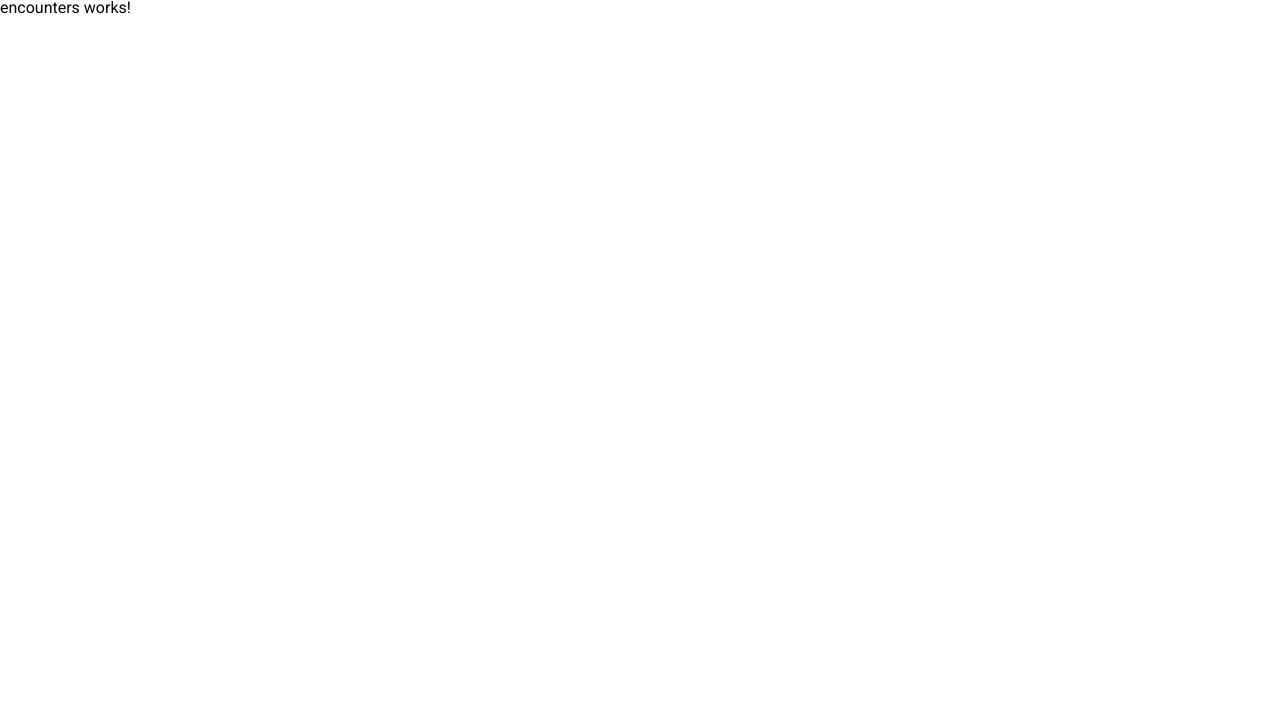
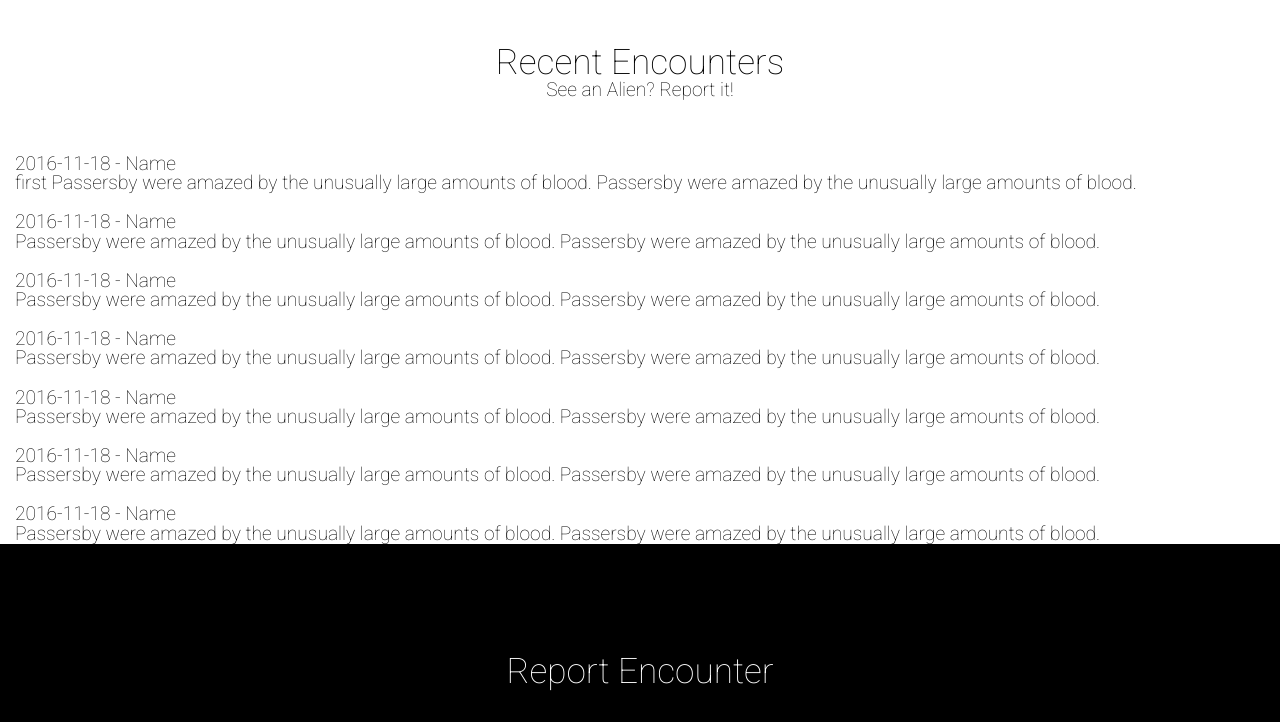
Before and after one commit to MisterPeddler/mars-colony, an Angular app: page /encounters in a window 1280 px wide. Shown: the top 722 px of the page. Built offline with nearby package versions, Linux system fonts and the light colour scheme.

Commit message:
styled encounter page

```diff
--- a/src/app/encounters/encounters.component.css
+++ b/src/app/encounters/encounters.component.css
@@ -0,0 +1,56 @@
+.encounters-comp{
+    background:white;
+    height:100vh;
+}
+
+h1, a{
+    font-weight:100;
+    font-size:2.2rem;
+    text-align:center;
+}
+
+a{
+    color:white;
+    text-decoration: none;
+}
+
+p{
+    font-weight:100;
+    font-size:1.2rem;
+    text-align: center;
+    text-align:left;
+
+}
+
+.report-list{
+    height:50vh;
+    overflow: scroll;
+}
+
+.report-item{
+padding: 10px 15px;
+}
+
+.header{
+    width:100%;
+    height:18vh;
+    display:flex;
+    justify-content: center;
+    align-items: center;
+    flex-direction: column;
+}
+
+.footer{
+    background: black;
+    color:white;
+    height:32vh;
+    width:100%;
+    position:fixed;
+    bottom:0;
+    left:0;
+    display:flex;
+    align-items:center;
+    justify-content: center;
+    padding: 0 60px;
+    box-sizing: border-box;
+}
--- a/src/app/encounters/encounters.component.html
+++ b/src/app/encounters/encounters.component.html
@@ -1,3 +1,82 @@
-<p>
-  encounters works!
-</p>
+<div class="encounters-comp">
+  <div class="header">
+<h1>Recent Encounters</h1>
+<p>See an Alien? Report it!</p>
+</div>
+
+<div class="report-list">
+
+<div class ="report-item">
+  <p>2016-11-18 - Name</p>
+  <p>first Passersby were amazed by the unusually large amounts of blood.
+    Passersby were amazed by the unusually large amounts of blood.</p>
+</div>
+
+<div class ="report-item">
+  <p>2016-11-18 - Name</p>
+  <p>Passersby were amazed by the unusually large amounts of blood.
+    Passersby were amazed by the unusually large amounts of blood.</p>
+</div>
+
+<div class ="report-item">
+  <p>2016-11-18 - Name</p>
+  <p>Passersby were amazed by the unusually large amounts of blood.
+    Passersby were amazed by the unusually large amounts of blood.</p>
+</div>
+
+<div class ="report-item">
+  <p>2016-11-18 - Name</p>
+  <p>Passersby were amazed by the unusually large amounts of blood.
+    Passersby were amazed by the unusually large amounts of blood.</p>
+</div>
+
+<div class ="report-item">
+  <p>2016-11-18 - Name</p>
+  <p>Passersby were amazed by the unusually large amounts of blood.
+    Passersby were amazed by the unusually large amounts of blood.</p>
+</div>
+
+<div class ="report-item">
+  <p>2016-11-18 - Name</p>
+  <p>Passersby were amazed by the unusually large amounts of blood.
+    Passersby were amazed by the unusually large amounts of blood.</p>
+</div>
+
+<div class ="report-item">
+  <p>2016-11-18 - Name</p>
+  <p>Passersby were amazed by the unusually large amounts of blood.
+    Passersby were amazed by the unusually large amounts of blood.</p>
+</div>
+
+<div class ="report-item">
+  <p>2016-11-18 - Name</p>
+  <p>Passersby were amazed by the unusually large amounts of blood.
+    Passersby were amazed by the unusually large amounts of blood.</p>
+</div>
+
+<div class ="report-item">
+  <p>2016-11-18 - Name</p>
+  <p>Passersby were amazed by the unusually large amounts of blood.
+    Passersby were amazed by the unusually large amounts of blood.</p>
+</div>
+
+<div class ="report-item">
+  <p>2016-11-18 - Name</p>
+  <p>Passersby were amazed by the unusually large amounts of blood.
+    Passersby were amazed by the unusually large amounts of blood.</p>
+</div>
+
+<div class ="report-item">
+  <p>2016-11-18 - Name</p>
+  <p>last Passersby were amazed by the unusually large amounts of blood.
+    Passersby were amazed by the unusually large amounts of blood.</p>
+</div>
+
+<div>
+
+</div>
+
+
+<div class="footer">
+<a routerLink = "/report" >Report Encounter</a>
+</div>
--- a/src/app/home/home.component.css
+++ b/src/app/home/home.component.css
@@ -6,7 +6,6 @@
     display: flex;
     flex-direction: column;
     justify-content: space-around;
-    align-items:center;
 }
 
 h1,h2{
--- a/src/app/register/register.component.html
+++ b/src/app/register/register.component.html
@@ -12,6 +12,6 @@
 </div>
 
 
-<a class="check-in-button" routerLink = "">Check In</a>
+<a class="check-in-button" routerLink = "/encounters">Check In</a>
 
 </div>
--- a/src/styles.css
+++ b/src/styles.css
@@ -49,9 +49,12 @@ table {
 	border-spacing: 0;
 }
 
+
+
 body{
     /*margin:-22px 0 0 0;
     padding:0;*/
+
 }
 .app-wrap{
     width:100%;
```
